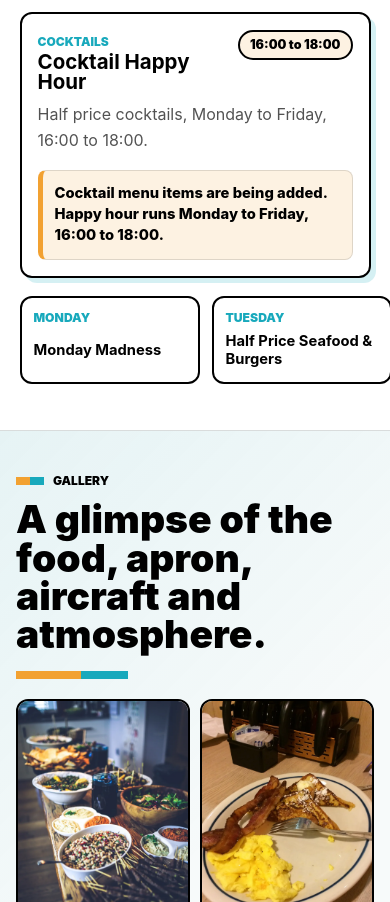
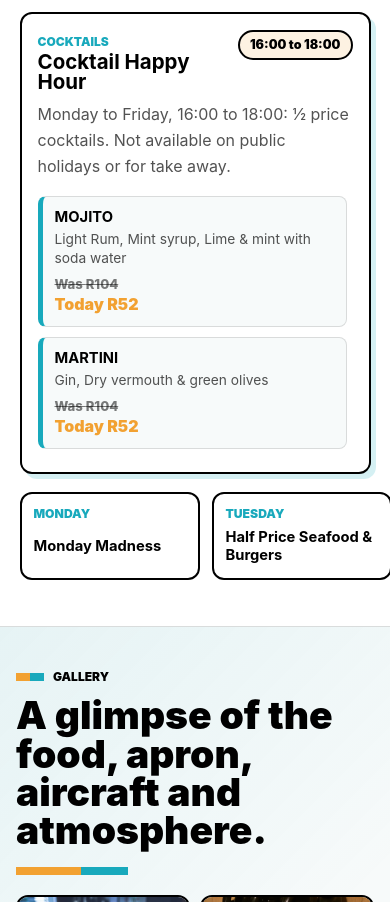
Before and after one commit to GiovanniPanaino/harvard-cafe-site, a React (Vite) app: page / in a window 390 px wide. Shown: the part 3092-3994 px from the top of the page. Built offline with nearby package versions, Linux system fonts and the light colour scheme.

Commit message:
Stabilize mobile menu layout

```diff
--- a/src/components/SpecialsSection.jsx
+++ b/src/components/SpecialsSection.jsx
@@ -1,22 +1,22 @@
-import { dailySpecials, weeklySpecials } from '../data/dailySpecials'
-import { getJohannesburgDayName, isCocktailHappyHourNow, isWeekday } from '../utils/specialsDate'
+import { cocktailHappyHour, dailySpecials, weeklySpecials } from '../data/dailySpecials'
+import { getJohannesburgDayName, isCocktailHappyHourNow } from '../utils/specialsDate'
 import {
   formatRandPrice,
   getDiscountedItems,
-  getHalfPriceItems,
   getMissingCategoryIds,
   getSpecialItems,
 } from '../utils/menuPricing'
 
-const cocktailCategoryIds = ['cocktails', 'drinks', 'beverages']
 const incompleteMenuMessage = 'More matching menu items will appear here as the menu is completed.'
 
 function SpecialsSection() {
   const todayName = getJohannesburgDayName()
   const todaySpecial = dailySpecials[todayName] || dailySpecials.Monday
   const happyHourLive = isCocktailHappyHourNow()
-  const weekday = isWeekday(todayName)
-  const cocktailItems = getHalfPriceItems(cocktailCategoryIds)
+  const happyHourDay = cocktailHappyHour.days.includes(todayName)
+  const cocktailItems = getDiscountedItems(cocktailHappyHour.categoryIds, cocktailHappyHour.discountPercent, {
+    requiredSpecialTag: cocktailHappyHour.requiredSpecialTag,
+  })
 
   return (
     <section className="section specials-section reveal-on-scroll reveal-up" id="specials">
@@ -35,18 +35,18 @@ function SpecialsSection() {
           <div className="specials-card-head">
             <div>
               <span className="specials-kicker">Cocktails</span>
-              <h3>Cocktail Happy Hour</h3>
+              <h3>{cocktailHappyHour.title}</h3>
             </div>
             <span className={happyHourLive ? 'special-badge special-badge-live' : 'special-badge'}>
-              {happyHourLive ? 'On now' : weekday ? '16:00 to 18:00' : 'Mon to Fri'}
+              {getCocktailHappyHourStatus({ happyHourLive, happyHourDay })}
             </span>
           </div>
-          <p>Half price cocktails, Monday to Friday, 16:00 to 18:00.</p>
+          <p>{cocktailHappyHour.description}</p>
           {cocktailItems.length > 0 ? (
             <SpecialItemsList items={cocktailItems} mode="discount" />
           ) : (
             <p className="specials-empty-note">
-              Cocktail menu items are being added. Happy hour runs Monday to Friday, 16:00 to 18:00.
+              Cocktail menu items are being added. Happy hour runs {formatHappyHourWindow()}.
             </p>
           )}
         </article>
@@ -67,6 +67,18 @@ function SpecialsSection() {
       </div>
     </section>
   )
+}
+
+function getCocktailHappyHourStatus({ happyHourLive, happyHourDay }) {
+  if (happyHourLive) return 'On now'
+
+  if (happyHourDay) return `${cocktailHappyHour.startTime} to ${cocktailHappyHour.endTime}`
+
+  return `Available ${formatHappyHourWindow()}`
+}
+
+function formatHappyHourWindow() {
+  return `Monday to Friday, ${cocktailHappyHour.startTime} to ${cocktailHappyHour.endTime}`
 }
 
 function TodaySpecialCard({ special }) {
--- a/src/data/dailySpecials.js
+++ b/src/data/dailySpecials.js
@@ -60,4 +60,17 @@ export const dailySpecials = {
   },
 }
 
+export const cocktailHappyHour = {
+  title: 'Cocktail Happy Hour',
+  description:
+    'Monday to Friday, 16:00 to 18:00: ½ price cocktails. Not available on public holidays or for take away.',
+  type: 'discount',
+  discountPercent: 50,
+  categoryIds: ['cocktails'],
+  requiredSpecialTag: 'cocktail-happy-hour',
+  days: ['Monday', 'Tuesday', 'Wednesday', 'Thursday', 'Friday'],
+  startTime: '16:00',
+  endTime: '18:00',
+}
+
 export const weeklySpecials = Object.values(dailySpecials)
--- a/src/data/menuPreview.js
+++ b/src/data/menuPreview.js
@@ -17,6 +17,7 @@ const menuCategoryOrder = [
   'pizzas',
   'speciality-dishes',
   'sweet-sensations',
+  'cocktails',
   'future-pilots',
 ]
 
--- a/src/data/menuSnippets.js
+++ b/src/data/menuSnippets.js
@@ -901,6 +901,128 @@ export const menuSnippets = {
             name: 'APPLE CRUMBLE',
             price: 'R84',
             description: 'Home-made apple crumble served with your choice of cream or ice cream',
+          },
+        ],
+      },
+    ],
+  },
+  cocktails: {
+    label: 'Cocktails',
+    title: 'Cocktails',
+    note: 'Monday to Friday, 16:00 to 18:00: ½ price cocktails.',
+    sections: [
+      {
+        heading: 'Cocktails',
+        items: [
+          {
+            name: 'MOJITO',
+            price: 'R104',
+            description: 'Light Rum, Mint syrup, Lime & mint with soda water',
+            specialTags: ['cocktail-happy-hour'],
+            discountEligible: true,
+          },
+          {
+            name: 'MARTINI',
+            price: 'R104',
+            description: 'Gin, Dry vermouth & green olives',
+            specialTags: ['cocktail-happy-hour'],
+            discountEligible: true,
+          },
+          {
+            name: 'VODKA MARTINI',
+            price: 'R104',
+            description: 'Vodka, Dry Vermouth & green olives',
+            specialTags: ['cocktail-happy-hour'],
+            discountEligible: true,
+          },
+          {
+            name: 'P51 - MUSTANG',
+            price: 'R114',
+            description: 'Vodka, Apple sours, sprite & grenadine',
+            specialTags: ['cocktail-happy-hour'],
+            discountEligible: true,
+          },
+          {
+            name: 'CAIPIRINHA',
+            price: 'R114',
+            description: 'Light rum, lime & sprite with fresh lemon',
+            specialTags: ['cocktail-happy-hour'],
+            discountEligible: true,
+          },
+          {
+            name: 'BEECHCRAFT BONANZA',
+            price: 'R148',
+            description: '4 tot Long Island mix with energy drink & Blue curacao',
+            specialTags: ['cocktail-happy-hour'],
+            discountEligible: true,
+          },
+          {
+            name: 'LONG ISLAND ICED TEA',
+            price: 'R144',
+            description: '4 tot Long Island mix, Coca-Cola',
+            specialTags: ['cocktail-happy-hour'],
+            discountEligible: true,
+          },
+          {
+            name: 'CALIFORNIA ICED TEA',
+            price: 'R134',
+            description: '4 tot Long Island mix with sprite & blue curacao',
+            specialTags: ['cocktail-happy-hour'],
+            discountEligible: true,
+          },
+          {
+            name: 'COSMOPOLITAN',
+            price: 'R114',
+            description: 'Vodka, lime, strawberry liqueur & cranberry juice',
+            specialTags: ['cocktail-happy-hour'],
+            discountEligible: true,
+          },
+          {
+            name: 'THE AFRICAN SUNSET',
+            price: 'R114',
+            description: 'Jack Daniels, Peach schnapps, orange juice & Blue curacao',
+            specialTags: ['cocktail-happy-hour'],
+            discountEligible: true,
+          },
+        ],
+      },
+      {
+        heading: 'Frozen Cocktails',
+        items: [
+          {
+            name: 'STRAWBERRY DAIQUIRI',
+            price: 'R110',
+            description: '',
+            specialTags: ['cocktail-happy-hour'],
+            discountEligible: true,
+          },
+          {
+            name: 'MARGARITA',
+            price: 'R110',
+            description: '',
+            specialTags: ['cocktail-happy-hour'],
+            discountEligible: true,
+          },
+          {
+            name: 'SEX ON THE BEACH',
+            price: 'R110',
+            description: '',
+            specialTags: ['cocktail-happy-hour'],
+            discountEligible: true,
+          },
+          {
+            name: 'PINA COLADA',
+            price: 'R110',
+            description: '',
+            specialTags: ['cocktail-happy-hour'],
+            discountEligible: true,
+          },
+          {
+            name: 'TEQUILA SUNRISE',
+            price: 'R110',
+            description: '',
+            specialTags: ['cocktail-happy-hour'],
+            discountEligible: true,
           },
         ],
       },
```
